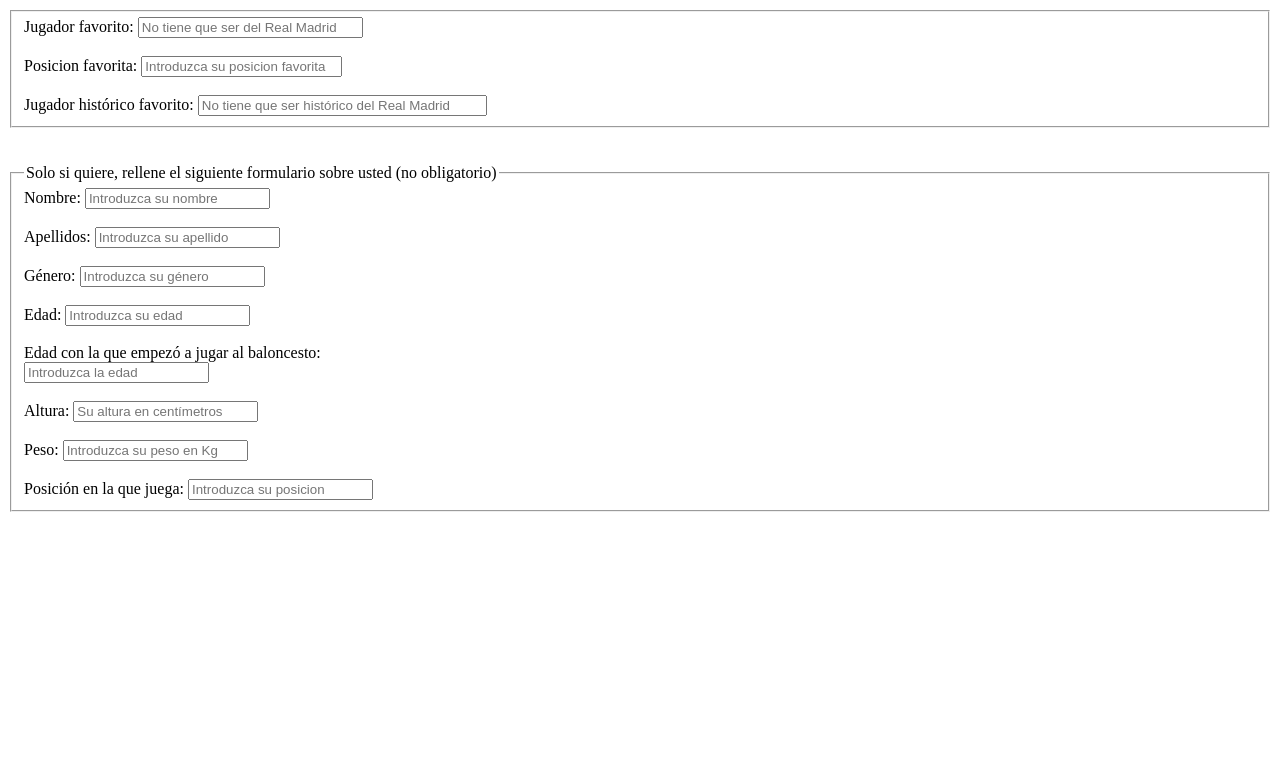
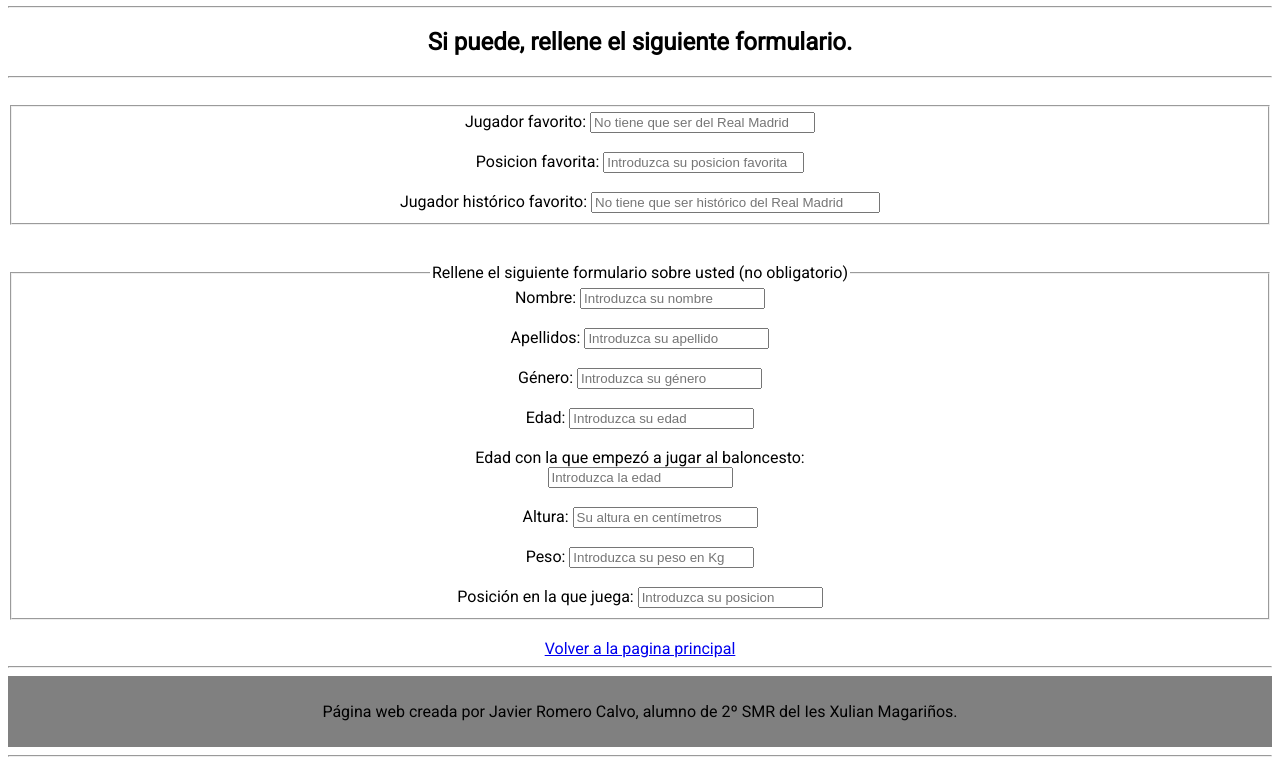
Before and after one commit to JaviRC18/AW2425, a plain HTML site: page Formulario Baloncesto.html in a window 1280 px wide. Shown: the part 75-840 px from the top of the page. Before the commit the page ends 800 px from the top, so only its background shows below. Drawn offline with Linux system fonts and the light colour scheme.

Commit message:
Update Formulario Baloncesto.html

```diff
--- a/Formulario Baloncesto.html
+++ b/Formulario Baloncesto.html
@@ -4,11 +4,14 @@
     <meta charset="UTF-8">
     <meta name="viewport" content="width=device-width, initial-scale=1.0">
     <title>Document</title>
+    <link rel="stylesheet" href="Formulario baloncesto.css" type="text/css">
 </head>
 <body>
-    <!un cuestionario (formularios) sobre los jugadores y las cosas de baloncesto>
+    <!-- Un cuestionario (formularios) sobre los jugadores y las cosas de baloncesto -->
+    <h1>Formulario de Baloncesto</h1>
+    <hr>
     <h2>Si puede, rellene el siguiente formulario.</h2>
-
+    <hr>
     <br>
 
     <form action="">
@@ -30,7 +33,7 @@
         <br>
 
         <fieldset>
-            <legend>Solo si quiere, rellene el siguiente formulario sobre usted (no obligatorio)</legend>
+            <legend>Rellene el siguiente formulario sobre usted (no obligatorio)</legend>
             <label for="nombre">Nombre:</label>
             <input type="text" name="nombre" id="nombre" placeholder="Introduzca su nombre">
             <br>
@@ -64,5 +67,15 @@
             <input type="text" name="position" id="position" placeholder="Introduzca su posicion">
         </fieldset>
     </form>
+
+    <br>
+    <a href="Baloncesto.html">Volver a la pagina principal</a>
+    <br>
+
+    <hr>
+    <footer>
+        <p>Página web creada por Javier Romero Calvo, alumno de 2º SMR del Ies Xulian Magariños.</p>
+    </footer>
+    <hr>
 </body>
 </html>
```
